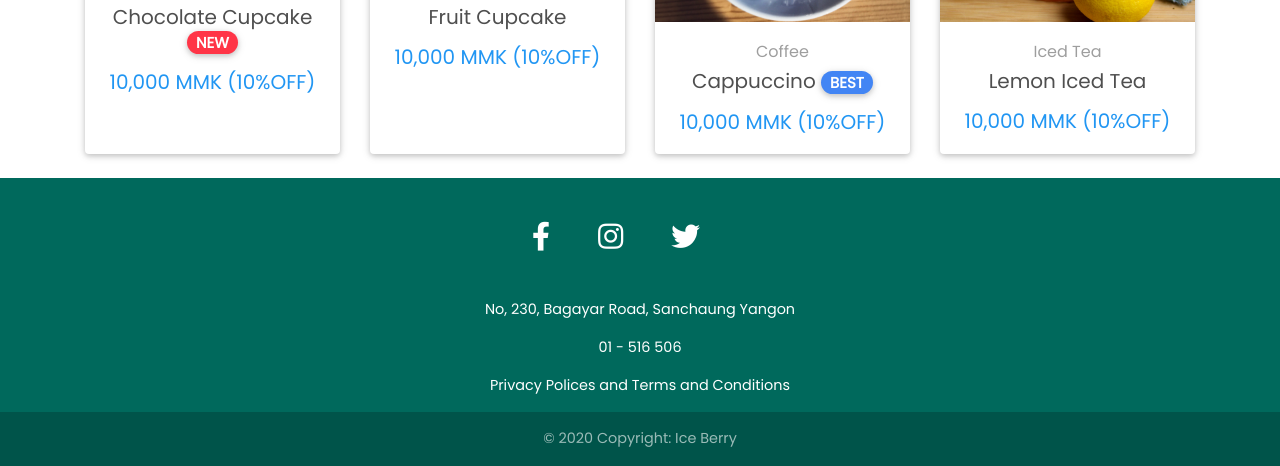
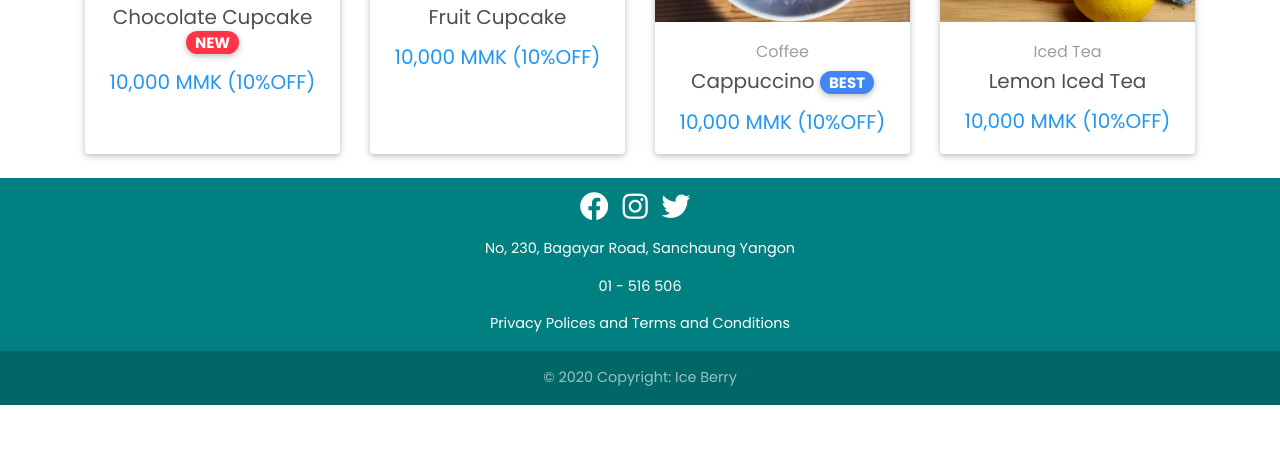
Before and after one commit to shamwela/ice-berry, a plain HTML site: page home.html in a window 1280 px wide. Shown: the part 1068-1534 px from the top of the page. After the commit the page ends 1473 px from the top, so only its background shows below. Drawn offline with Linux system fonts and the light colour scheme.

Commit message:
fix Social Media Icons

```diff
--- a/css/style.css
+++ b/css/style.css
@@ -7,3 +7,15 @@
 #my-navbar {
     background-color: teal;
 }
+
+#footer {
+    background-color: teal;
+}
+
+#social-media-div {
+    padding: 15px;
+}
+
+.fab {
+    padding-right: 10px;
+}
--- a/home.html
+++ b/home.html
@@ -11,7 +11,7 @@
   <!-- Font Awesome -->
   <link rel="stylesheet" href="https://use.fontawesome.com/releases/v5.11.2/css/all.css">
   <!-- Google Fonts Poppins -->
-  <link href="https://fonts.googleapis.com/css2?family=Poppins&display=swap" rel="stylesheet">
+  <link href="https://fonts.googleapis.com/css2?family=Poppins:wght@400;700&display=swap" rel="stylesheet">
   <!-- Bootstrap core CSS -->
   <link rel="stylesheet" href="css/bootstrap.min.css">
   <!-- Material Design Bootstrap -->
@@ -305,42 +305,14 @@
 
 
   <!--FOOTER-->
-  <footer class="page-footer font-small teal darken-3">
-
-    <!-- Footer Elements -->
-    <div class="container">
-
-      <!-- Grid row-->
-      <div class="row">
-
-        <!-- Grid column -->
-        <div class="col-md-12 py-5">
-          <div class="flex-center">
-
-            <!-- Facebook -->
-            <a class="fb-ic">
-              <i class="fab fa-facebook-f fa-lg white-text mr-md-5 mr-3 fa-2x"> </i>
-            </a>
-            <!--Instagram-->
-            <a class="ins-ic">
-              <i class="fab fa-instagram fa-lg white-text mr-md-5 mr-3 fa-2x"> </i>
-            </a>
-            <!-- Twitter -->
-            <a class="tw-ic">
-              <i class="fab fa-twitter fa-lg white-text mr-md-5 mr-3 fa-2x"> </i>
-            </a>
-
-          </div>
-        </div>
-        <!-- Grid column -->
-
-      </div>
-      <!-- Grid row-->
-
+  <footer id="footer" class="page-footer font-small darken-3">
+    <!-- SOCIAL MEDIA -->
+    <div id="social-media-div" class="text-center">
+      <a href="#"><i class="fab fa-facebook fa-2x"></i></a>
+      <a href="#"><i class="fab fa-instagram fa-2x"></i></a>
+      <a href="#"><i class="fab fa-twitter fa-2x"></i></a>
     </div>
-    <!-- Footer Elements -->
-
-
+    <!-- SOCIAL MEDIA -->
 
     <!-- CONTACT BRIEF -->
     <div class="container">
```
